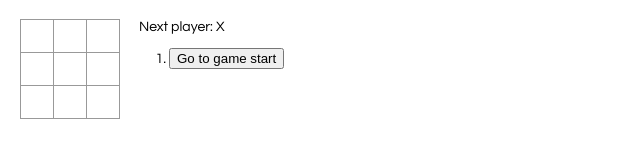
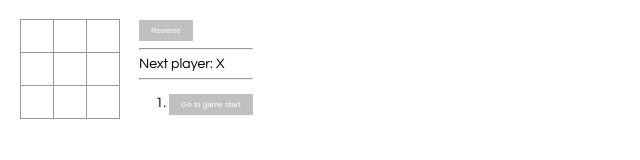
Before and after one commit to fcasaloti/tic-tac-toe, a React app: page / in a window 1280 px wide. Shown: the whole page, without its empty margins (0-640 px from the left). Built offline with nearby package versions, Linux system fonts and the light colour scheme.

Commit message:
Reverse Buttons

```diff
--- a/src/board.component.js
+++ b/src/board.component.js
@@ -24,13 +24,13 @@ export default class Board extends React.Component {
     // Function used to loop and create the Board.
     buildBoard() {
         let boardRows = [];
-        let counter = 0;
+        let index = 0;
         let row = 0;
         let col = 0;
         for (row = 0; row < 3; ++row) {
             let boardColumns = [];
             for (col = 0; col < 3; ++col) {
-                boardColumns.push(this.renderSquare(counter++));
+                boardColumns.push(this.renderSquare(index++));
             }
             boardRows.push(<div className="board-row" key={row}>{boardColumns}</div>)
         }
--- a/src/game.component.js
+++ b/src/game.component.js
@@ -6,104 +6,82 @@ export default class Game extends React.Component {
     constructor(props) {
         super(props);
         this.state = {
-            history: [{                                     //History Array stores Squares Arrays. Each Square Array is created when a button is clicked
-                squares: Array(9).fill(null),               //Each Square array stores a history of the last move in the Game Board
+            history: [{
+                squares: Array(9).fill(null),
+                stepNumber: "",
+                location: "",
+                squareNum: "",
             }],
-            historyLocation: Array(9).fill(null),           //It stores the position of each move (row, col)
-            stepNumber: 0,                                   //It indicates the number of current move.
-            xIsNext: true,                                  //It helps to control alternating between X and O
-            squareNum: "",                                  //Stores the square number clicked
+            currentStepNumber: 0,
+            xIsNext: true,
+            squareNum: "",
+            isReversed: false,
         };
     }
 
     //Function handling user clicks.
     handleClick(i) {
-        console.log(i)
-        // Get the history state and store in a constant.
-        // If the user clicks in some button to go back to some previous point
-        // in time and then make a new move from that point,
-        // it throws away all the “future” history that would now become incorrect.
-        const history = this.state.history.slice(0, this.state.stepNumber + 1);
 
-        //Determine the location (row, col)
-        let local = 0;
+        const history = this.state.history.slice(0, this.state.currentStepNumber + 1);
 
-        if (i < 3)
-            local = 'row 1';
-        if (i > 2 && i < 6)
-            local = 'row 2';
-        if (i >= 6)
-            local = 'row 3';
+        const location = [
+            'row 1, col 1', 'row 1, col 2', 'row 1, col 3',
+            'row 2, col 1', 'row 2, col 2', 'row 2, col 3',
+            'row 3, col 1', 'row 3, col 2', 'row 3, col 3',
+        ];
 
-        if (i === 0 || i === 3 || i === 6)
-            local += ' col 1';
-        if (i === 1 || i === 4 || i === 7)
-            local += ' col 2';
-        if (i === 2 || i === 5 || i === 8)
-            local += ' col 3';
+        const current = history[history.length - 1];
+        const squares = current.squares.slice();
 
-        const historyLocation = this.state.historyLocation.slice(0);    //Get the last History Location State and copy to a constant
-        historyLocation[this.state.stepNumber] = local;                 //Copy Local variable to the History Location constant.
-
-        const current = history[history.length - 1];                    //Get the last squares array inside the history array and store it in the current constant
-        const squares = current.squares.slice();                        //Copy content from the current const (which is the last of the Squares history state) to squares const
-
-        //Stop handling clicks if player win or the button is already filled
         if (calculateWinner(squares) || squares[i]) {
             return;
         }
 
-        //Constant squares receive O or X, depending of the xIsNext state
         squares[i] = this.state.xIsNext ? 'X' : 'O';
 
-        //Set new state.
-        //It gets Local History array (which has the previous version of the History State)
-        //and concatenate it with Local Squares (which has the
-        //current version of the clicked square).
-        //Therefore, History is updated with the last click on the last Square array.
         this.setState({
             history: history.concat([{
+                stepNumber: history.length,
                 squares: squares,
+                location: location[i],
             }]),
-            historyLocation: historyLocation.slice(),
-            stepNumber: history.length,
+            currentStepNumber: history.length,
             xIsNext: !this.state.xIsNext,
             squareNum: i,
         });
         console.log(squares[i] + ' clicked on Square # ' + i);      //Debug
     }
-    //It defines the jumpTo method in Game to update that stepNumber.
-    //Also sets xIsNext to true if the number that we’re changing
-    //stepNumber to is even (Because X is always even)
+
     jumpTo(step) {
         this.setState({
-            stepNumber: step,
+            currentStepNumber: step,
             xIsNext: (step % 2) === 0,
         });
     }
 
+    reverseButtons() {
+        this.setState({
+          isReversed: !this.state.isReversed,
+        });
+      }
+
     //Rendering Game component
     render() {
         console.log('game rendered');
-        const history = this.state.history;                 //Get the history state and store in a constant
+        const history = this.state.history;
 
-        //Get the last squares array inside the history array and store it in the current constant.
-        //StepNumber is used to get the Last Step. If user clicks to go back to some previous playing,
-        //Step number is updated inside HandleClick function to create a new step from that point.
-        const current = history[this.state.stepNumber];
+        const current = history[this.state.currentStepNumber];
 
-        const winner = calculateWinner(current.squares);    //Get the winner from the CalculareWinner function and store it in winner constant
+        const winner = calculateWinner(current.squares);
 
-        //It creates a button to go to Past moves.
-        //It does it by looping through Local History array and creating buttons according of the number of clicks.
-        //REMEMBER: Each time that some button is clicked, it renderizes all the buttons again through the Looping.
-        const moves = history.map((step, move) => {         //"Step" is used to let "move" show the number of the iteration inside the loop
-            const desc = move ?
-                'Go to move #' + move + ' in ' + this.state.historyLocation[move - 1] :
+        const moves = history.map((step, move) => {
+            const desc = step.stepNumber ?
+                'Go to move #' + step.stepNumber + ' in ' + step.location :
                 'Go to game start';
             return (
                 <li key={move}>
                     <button
+                        className="button"
                         onClick={() => this.jumpTo(move)}
                     >{desc}</button>
                 </li>
@@ -111,7 +89,7 @@ export default class Game extends React.Component {
         });
 
         let status;
-        //Check if there is a winner. If, yes, show the winner, else, show the next player.
+
         if (winner) {
             status = 'Winner: ' + winner;
         } else {
@@ -128,8 +106,11 @@ export default class Game extends React.Component {
                     />
                 </div>
                 <div className="game-info">
+                    <button className="button" onClick={() => this.reverseButtons()}>Reverse</button>
+                    <hr></hr>
                     <div>{status}</div>
-                    <ol>{moves}</ol>
+                    <hr></hr>
+                    <ol className={this.state.isReversed ? "reversed" : ""}>{moves}</ol>
                 </div>
             </div>
         );
--- a/src/index.css
+++ b/src/index.css
@@ -48,3 +48,20 @@ ul {
 .game-info {
     margin-left: 20px;
 }
+
+.reversed{
+    display: flex;
+    flex-direction: column-reverse;
+}
+
+.button {
+    background-color: #C0C0C0;
+    border: none;
+    color: white;
+    padding: 6px 12px;
+    text-align: center;
+    text-decoration: none;
+    display: inline-block;
+    font-size: 8px;
+    cursor: pointer;
+  }
```
